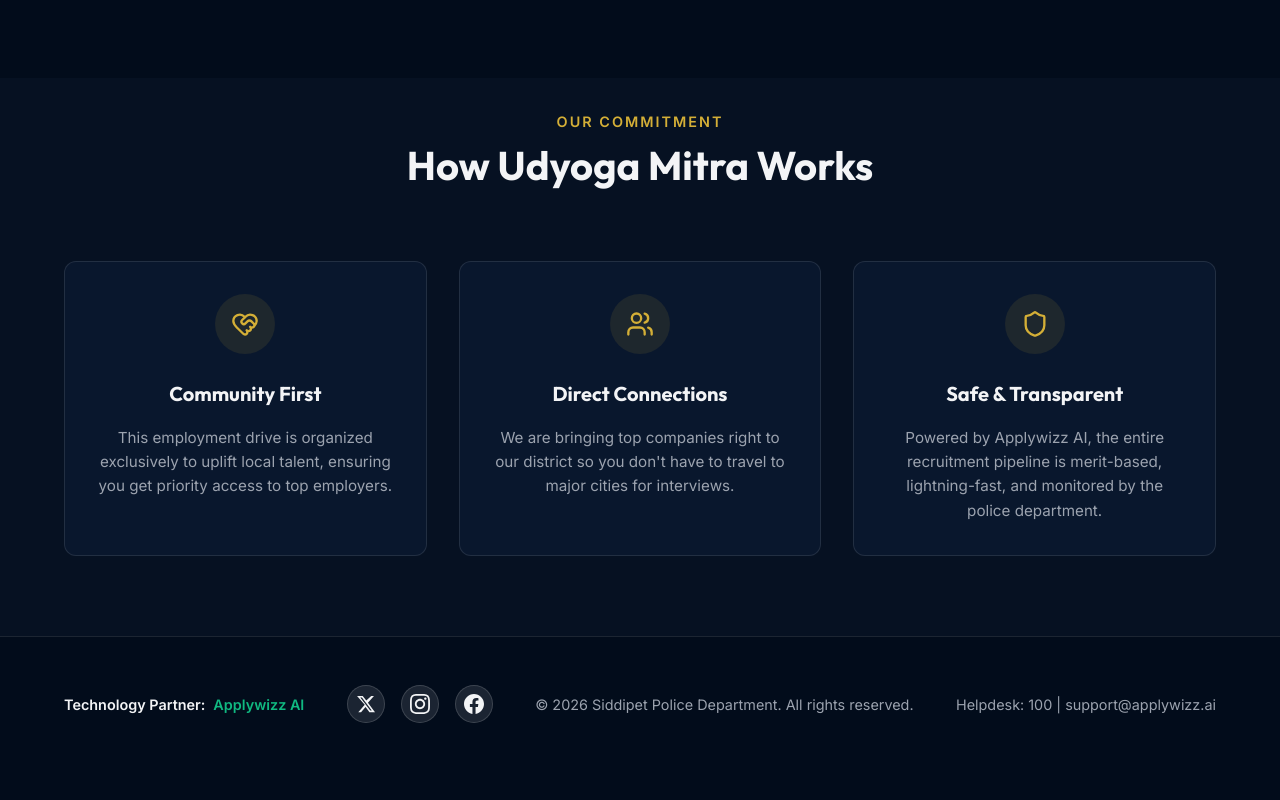
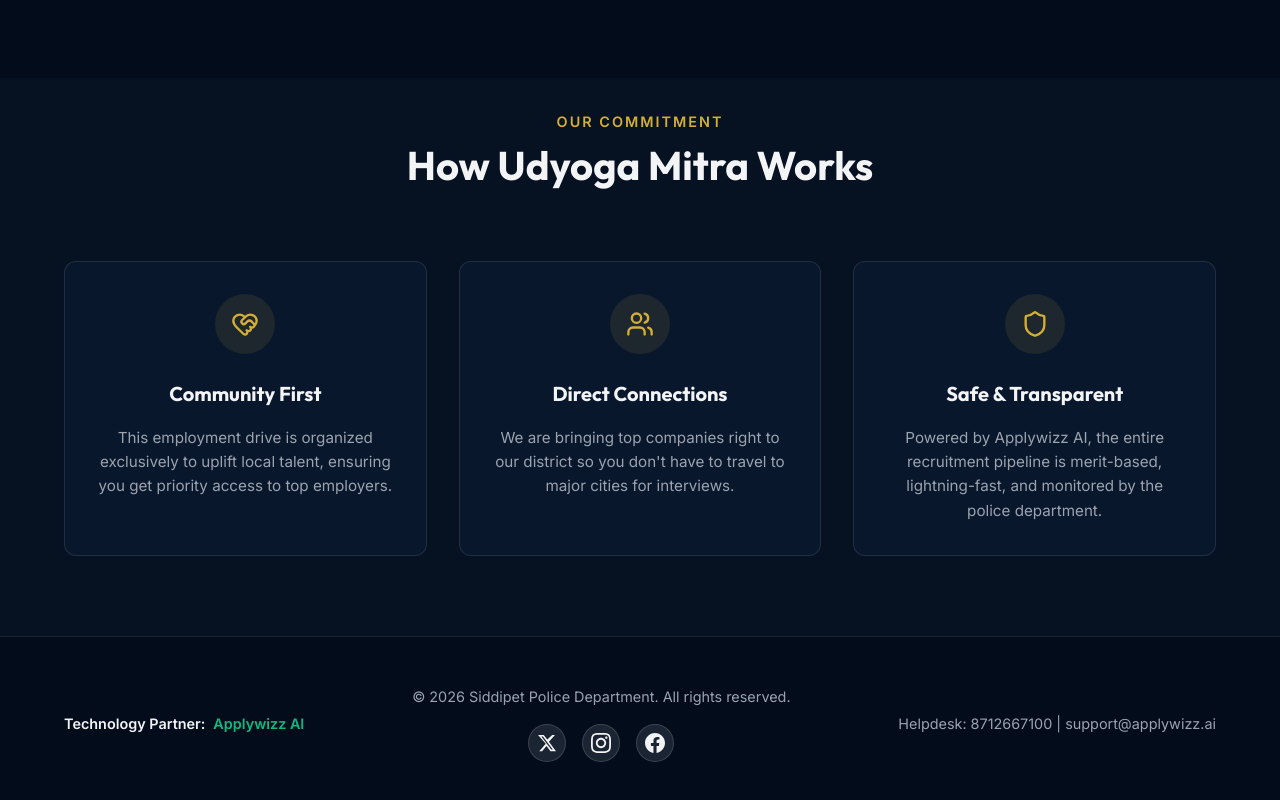
Before and after one commit to GOODBOYKITTU272/police-job-baord-, a React (Vite) app: page / in a window 1280 px wide. Shown: the part 1876-2676 px from the top of the page. Built offline with nearby package versions, Linux system fonts and the light colour scheme.

Commit message:
Move social links strictly below copyright text

```diff
--- a/src/App.jsx
+++ b/src/App.jsx
@@ -52,7 +52,7 @@ const translations = {
     safeTransDesc: "Powered by Applywizz AI, the entire recruitment pipeline is merit-based, lightning-fast, and monitored by the police department.",
     techPartner: "Technology Partner:",
     copyright: "© 2026 Siddipet Police Department. All rights reserved.",
-    helpdesk: "Helpdesk: 100"
+    helpdesk: "Helpdesk: 8712667100"
   },
   te: {
     policeTitle: "సిద్దిపేట పోలీస్",
@@ -134,7 +134,7 @@ function App() {
                 <span>{t.udyogaMitra}</span>
               </div>
             </div>
-            <img src="/siddipetpolicelogo.png" alt="Siddipet Police Logo" className="police-logo right-logo" />
+            <img src="/surakshalogo.png" alt="Siddipet Police Logo" className="police-logo right-logo" />
           </div>
         </div>
         <div className="nav-actions">
@@ -293,6 +293,10 @@ function App() {
           <div className="powered-by">
             {t.techPartner} <a href="https://www.applywizz.ai/" target="_blank" rel="noopener noreferrer">Applywizz AI</a>
           </div>
+          <div className="footer-center">
+            <div>
+              {t.copyright}
+            </div>
             <div className="social-links">
               <a href="https://x.com/siddipetcp" target="_blank" rel="noopener noreferrer" className="social-icon" aria-label="X / Twitter">
                 <TwitterIcon />
@@ -304,8 +308,6 @@ function App() {
                 <FacebookIcon />
               </a>
             </div>
-          <div>
-            {t.copyright}
           </div>
           <div>
             {t.helpdesk} | support@applywizz.ai
--- a/src/index.css
+++ b/src/index.css
@@ -513,6 +513,13 @@ footer {
   opacity: 0.8;
 }
 
+.footer-center {
+  display: flex;
+  flex-direction: column;
+  align-items: center;
+  gap: 1rem;
+}
+
 .social-links {
   display: flex;
   align-items: center;
```
Lines whose indentation alone changed are shown as unchanged.
